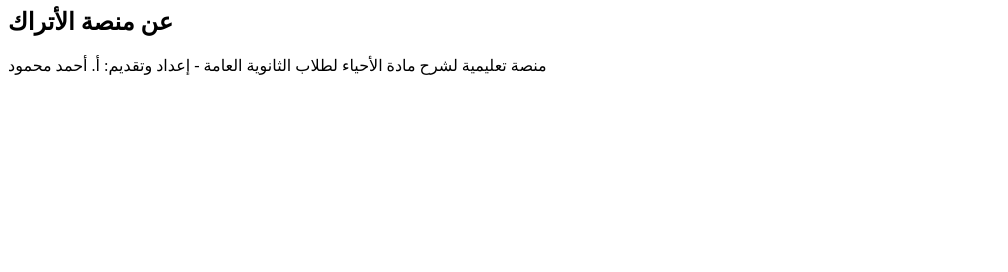
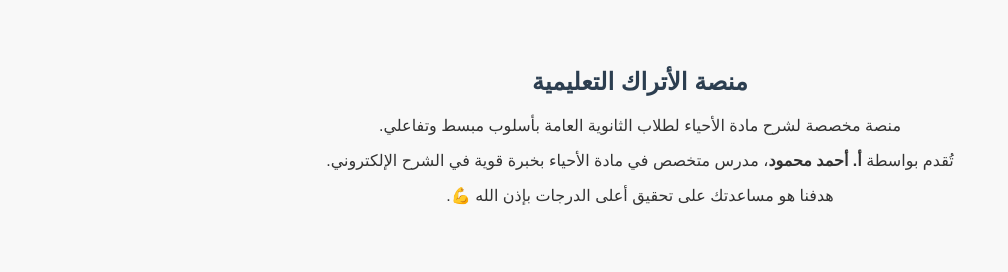
Before and after one commit to ahmed-artoghrl/altarake-biology2, a plain HTML site: page about.html in a window 1280 px wide. Shown: the whole page, without its empty margins (0-1008 px from the left). Drawn offline with Linux system fonts and the light colour scheme.

Commit message:
Update about.html

```diff
--- a/about.html
+++ b/about.html
@@ -1 +1,26 @@
-<html lang='ar'><head><meta charset='UTF-8'><title>نبذة</title></head><body><h2>عن منصة الأتراك</h2><p>منصة تعليمية لشرح مادة الأحياء لطلاب الثانوية العامة - إعداد وتقديم: أ. أحمد محمود</p></body></html>
+<!DOCTYPE html>
+<html lang="ar">
+<head>
+  <meta charset="UTF-8">
+  <title>عن منصة الأتراك</title>
+  <style>
+    body {
+      font-family: Arial, sans-serif;
+      background-color: #f8f8f8;
+      color: #333;
+      padding: 40px;
+      direction: rtl;
+      text-align: center;
+    }
+    h2 {
+      color: #2c3e50;
+    }
+  </style>
+</head>
+<body>
+  <h2>منصة الأتراك التعليمية</h2>
+  <p>منصة مخصصة لشرح مادة الأحياء لطلاب الثانوية العامة بأسلوب مبسط وتفاعلي.</p>
+  <p>تُقدم بواسطة <strong>أ. أحمد محمود</strong>، مدرس متخصص في مادة الأحياء بخبرة قوية في الشرح الإلكتروني.</p>
+  <p>هدفنا هو مساعدتك على تحقيق أعلى الدرجات بإذن الله 💪.</p>
+</body>
+</html>
```
